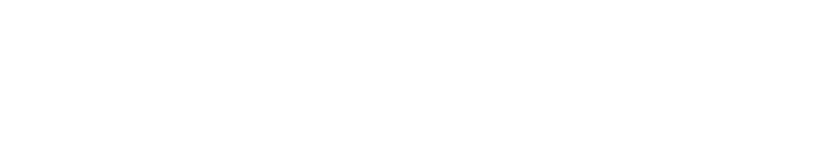
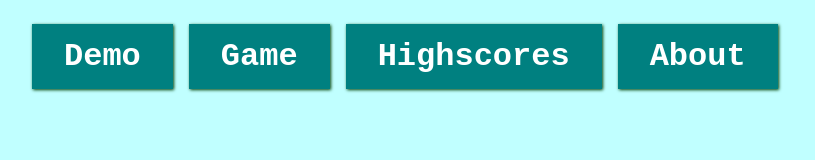
Before and after one commit to sabicalija/quiz, a plain HTML site: page index.html in a window 1280 px wide. Shown: the whole page, without its empty margins (0-815 px from the left). Drawn offline with Linux system fonts and the light colour scheme.

Commit message:
Create basic app structure and style

```diff
--- a/index.css
+++ b/index.css
@@ -0,0 +1,48 @@
+body,
+#app {
+  padding: 0;
+  margin: 0;
+  font-family: "Ubuntu Mono", "Ubuntu", "Courier New", Courier, monospace;
+}
+
+body {
+  background-color: #c0ffff;
+  padding: 0 2rem;
+}
+
+#app {
+  max-width: 1080px;
+  margin: auto;
+}
+
+.navbar {
+  margin-top: 1.5rem;
+}
+
+ul.main-nav {
+  display: flex;
+  flex-flow: row nowrap;
+  width: 100%;
+  margin-top: 1rem;
+  justify-content: flex-start;
+  padding: 0;
+}
+
+ul.main-nav li {
+  list-style-type: none;
+  background-color: teal;
+  box-shadow: 1px 1px 3px 0 #004004;
+  margin-right: 1rem;
+  padding: 14px 32px;
+}
+
+.nav-links {
+  text-decoration: none;
+  font-size: 2rem;
+  font-weight: 600;
+
+  color: white;
+}
+.nav-links:hover {
+  background-color: #009595;
+}
--- a/index.html
+++ b/index.html
@@ -7,7 +7,22 @@
     <link rel="stylesheet" href="index.css" />
   </head>
   <body>
-    <div id="#app"></div>
+    <div id="#app">
+      <!-- https://www.w3schools.com/html/html5_semantic_elements.asp -->
+      <!-- https://developer.mozilla.org/en-US/docs/Web/HTML/Element#Content_sectioning -->
+      <header>
+        <nav class="navbar">
+          <ul class="main-nav">
+            <li><a href="/demo.html" class="nav-links">Demo</a></li>
+            <li><a href="/game.html" class="nav-links">Game</a></li>
+            <li><a href="/highscores.html" class="nav-links">Highscores</a></li>
+            <li><a href="/about.html" class="nav-links">About</a></li>
+          </ul>
+        </nav>
+      </header>
+      <main></main>
+      <footer></footer>
+    </div>
     <script src="index.js"></script>
   </body>
 </html>
```
